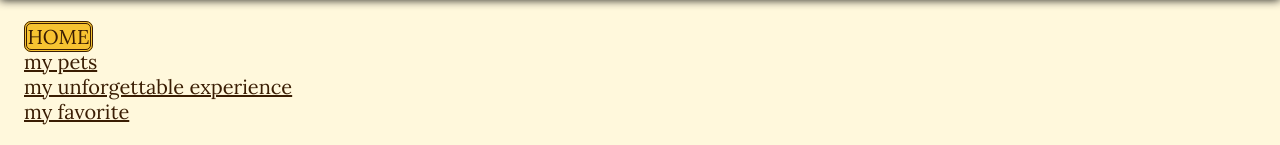
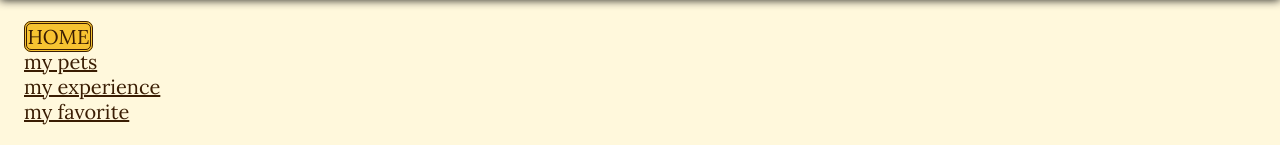
Before and after one commit to sqsq87/portfolio-W21, a plain HTML site: page index.html in a window 1280 px wide. Shown: the top 145 px of the page. Drawn offline with Linux system fonts and the light colour scheme.

Commit message:
Add files via upload

```diff
--- a/index.html
+++ b/index.html
@@ -17,7 +17,7 @@
 			<ul>
 			    <li> <a class='current' href = "index.html">home</a></li>
 				<li><a href = "pets.html">my pets</a> </li>
-				<li><a href = "experience.html">my unforgettable experience</a></li>
+				<li><a href = "experience.html">my experience</a></li>
 				<li><a href = "myfavorite.html">my favorite</a></li>
 			</ul>
 		</nav>
```
Also changed, not shown: experience.html (+1 -1 lines), myfavorite.html (+1 -1 lines), pets.html (+1 -1 lines).
